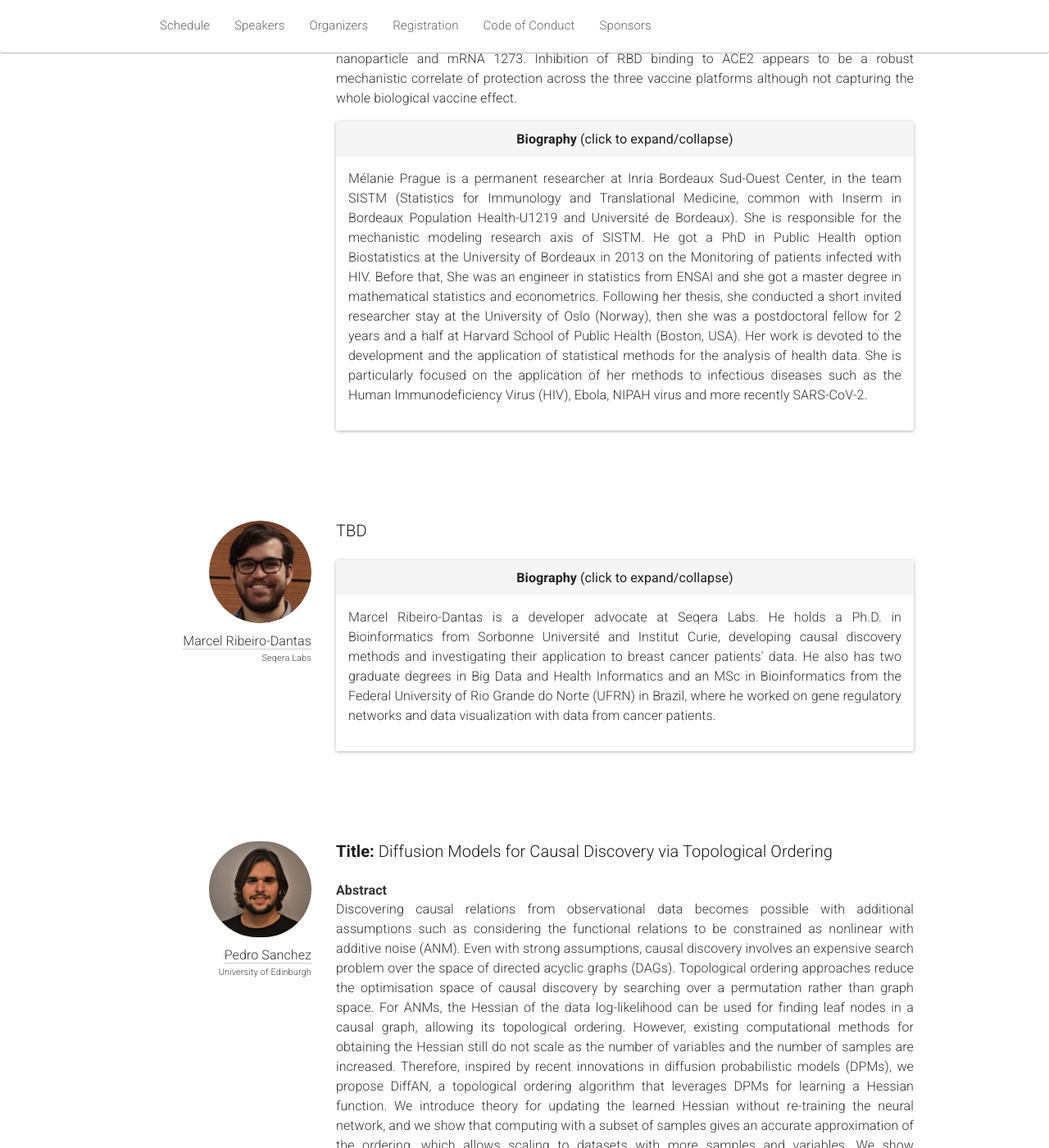
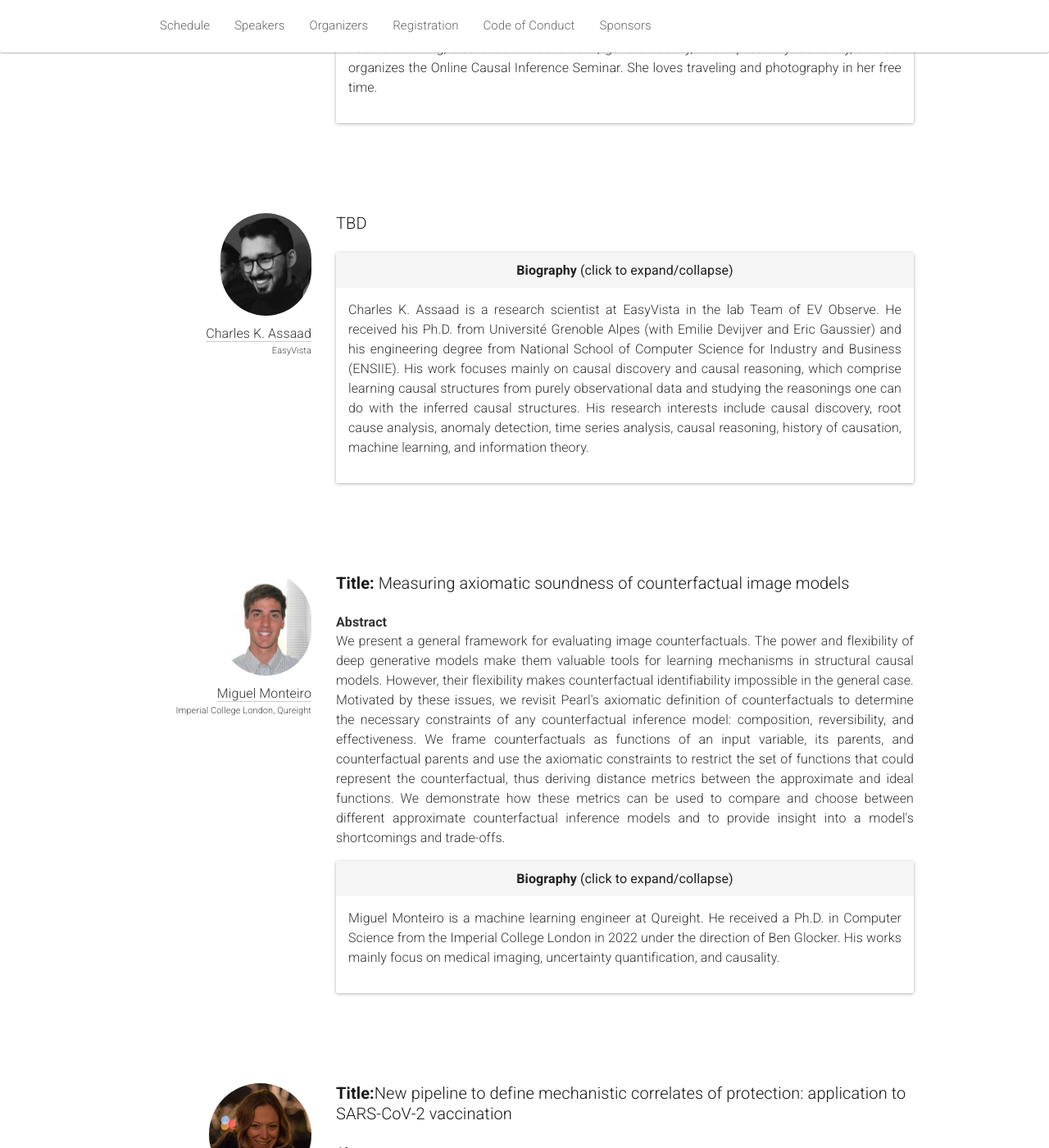
Before and after one commit to quarter-on-causality/quarter-on-causality.github.io, a Jekyll site: the page built from _pages/home_practice.md, in a window 1280 px wide and 1400 px high, scrolled down 4095 px. Shown: the whole window at 82% size. Built offline with Jekyll 4.4.1, drawn with Linux system fonts in a browser that asks for light colours; nearby versions of some CDN libraries; some of the changed text lies outside the part shown.

Commit message:
Add new speakers

```diff
--- a/_pages/home_practice.md
+++ b/_pages/home_practice.md
@@ -165,6 +165,30 @@ acknowledgements: ""
         </div>
       </div>
     </div>
+    <br/>
+    <!--  -->
+    <div class="row speaker">
+      <div class="col-sm-3 speaker-pic">
+        <a href="https://sanderbeckers.github.io/website/" target="_blank">
+          <img class="people-pic" src="img/people/sbeckers.jpeg" />
+        </a>
+        <div class="people-name">
+          <a href="https://sanderbeckers.github.io/website/" target="_blank">Sander Beckers</a>
+          <h6>University of Amsterdam</h6>
+        </div>
+      </div>
+      <div class="col-sm-9">
+        <h3>TBD</h3><br />
+        <div class="panel panel-default">
+          <div class="panel-heading" data-toggle="collapse" href="#cka-bio" style="cursor:pointer;text-align:center">
+            <b>Biography <span style="font-weight:normal">(click to expand/collapse)</span></b>
+          </div>
+          <div id="cka-bio" class="panel-collapse collapse in"><div class="panel-body">
+            <p class="speaker-bio">Sander Beckers is a postdoctoral researcher at the Institute for Logic, Language, and Computation from the University of Amsterdam. He works on a variety of topics involving causation and causal modeling. Examples include the use of causal models to construct and discuss formal definitions of actual causation and their properties; the combination of causal models and the descriptions of actual causation to formally define other essential notions, such as harm, responsibility, and explanation, and the extension of the framework of causal models itself, so that they can express a broader range of relations. He is a philosopher, and his philosophical interests branch out to diverse areas that encompass the philosophy of Wittgenstein, the limitations of scientific knowledge, cultural relativism, and any topic in formal philosophy.</p>
+          </div></div>
+        </div>
+      </div>
+    </div>
     <!--  -->
     <br/>
     <div class="row speaker">
@@ -213,8 +237,8 @@ acknowledgements: ""
         </div>
       </div>
     </div>
+    <br/>
     <!--  -->
-    <br/>
     <div class="row speaker">
       <div class="col-sm-3 speaker-pic">
         <a href="https://scholar.google.fr/citations?user=ok5uldEAAAAJ&hl=en" target="_blank">
@@ -246,8 +270,8 @@ acknowledgements: ""
         </div>
       </div>
     </div>
+    <!--  -->
     <br/>
-    <!--  -->
     <div class="row speaker">
       <div class="col-sm-3 speaker-pic">
         <a href="https://ying531.github.io" target="_blank">
@@ -272,6 +296,55 @@ acknowledgements: ""
       </div>
     </div>
     <br/>
+    <!--  -->
+    <div class="row speaker">
+      <div class="col-sm-3 speaker-pic">
+        <a href="https://ckassaad.github.io" target="_blank">
+          <img class="people-pic" src="/challenges/img/people/ckassad.jpeg" />
+        </a>
+        <div class="people-name">
+          <a href="https://ckassaad.github.io" target="_blank">Charles K. Assaad</a>
+          <h6>EasyVista</h6>
+        </div>
+      </div>
+      <div class="col-sm-9">
+        <h3>TBD</h3><br />
+        <div class="panel panel-default">
+          <div class="panel-heading" data-toggle="collapse" href="#cka-bio" style="cursor:pointer;text-align:center">
+            <b>Biography <span style="font-weight:normal">(click to expand/collapse)</span></b>
+          </div>
+          <div id="cka-bio" class="panel-collapse collapse in"><div class="panel-body">
+            <p class="speaker-bio">Charles K. Assaad is a research scientist at EasyVista in the lab Team of EV Observe. He received his Ph.D. from Université Grenoble Alpes (with Emilie Devijver and Eric Gaussier) and his engineering degree from National School of Computer Science for Industry and Business (ENSIIE). His work focuses mainly on causal discovery and causal reasoning, which comprise learning causal structures from purely observational data and studying the reasonings one can do with the inferred causal structures. His research interests include causal discovery, root cause analysis, anomaly detection, time series analysis, causal reasoning, history of causation, machine learning, and information theory.</p>
+          </div></div>
+        </div>
+      </div>
+    </div>
+    <!--  -->
+    <br/>
+    <!--  -->
+    <div class="row speaker">
+      <div class="col-sm-3 speaker-pic">
+        <a href="https://scholar.google.com/citations?user=LyabfXcAAAAJ" target="_blank">
+          <img class="people-pic" src="img/people/mmonteiro.jpeg" />
+        </a>
+        <div class="people-name">
+          <a href="https://scholar.google.com/citations?user=LyabfXcAAAAJ" target="_blank">Miguel Monteiro</a>
+          <h6>Imperial College London, Qureight</h6>
+        </div>
+      </div>
+      <div class="col-sm-9">
+        <h3><b>Title:</b> Measuring axiomatic soundness of counterfactual image models</h3><br />
+        <b>Abstract</b><p class="speaker-abstract"> We present a general framework for evaluating image counterfactuals. The power and flexibility of deep generative models make them valuable tools for learning mechanisms in structural causal models. However, their flexibility makes counterfactual identifiability impossible in the general case. Motivated by these issues, we revisit Pearl's axiomatic definition of counterfactuals to determine the necessary constraints of any counterfactual inference model: composition, reversibility, and effectiveness. We frame counterfactuals as functions of an input variable, its parents, and counterfactual parents and use the axiomatic constraints to restrict the set of functions that could represent the counterfactual, thus deriving distance metrics between the approximate and ideal functions. We demonstrate how these metrics can be used to compare and choose between different approximate counterfactual inference models and to provide insight into a model's shortcomings and trade-offs.</p>
+        <div class="panel panel-default">
+          <div class="panel-heading" data-toggle="collapse" href="#mm-bio" style="cursor:pointer;text-align:center">
+            <b>Biography <span style="font-weight:normal">(click to expand/collapse)</span></b>
+          </div>
+          <div id="mm-bio" class="panel-collapse collapse in"><div class="panel-body">
+            <p class="speaker-bio">Miguel Monteiro is a machine learning engineer at Qureight. He received a Ph.D. in Computer Science from the Imperial College London in 2022 under the direction of Ben Glocker. His works mainly focus on medical imaging, uncertainty quantification, and causality.</p>
+          </div></div>
+        </div>
+      </div>
+    </div>
     <!--  -->
     <br/>
     <div class="row speaker">
```
Also changed, not shown: practice/img/people/mmonteiro.jpeg (added), practice/img/people/sbeckers.jpeg (added).
